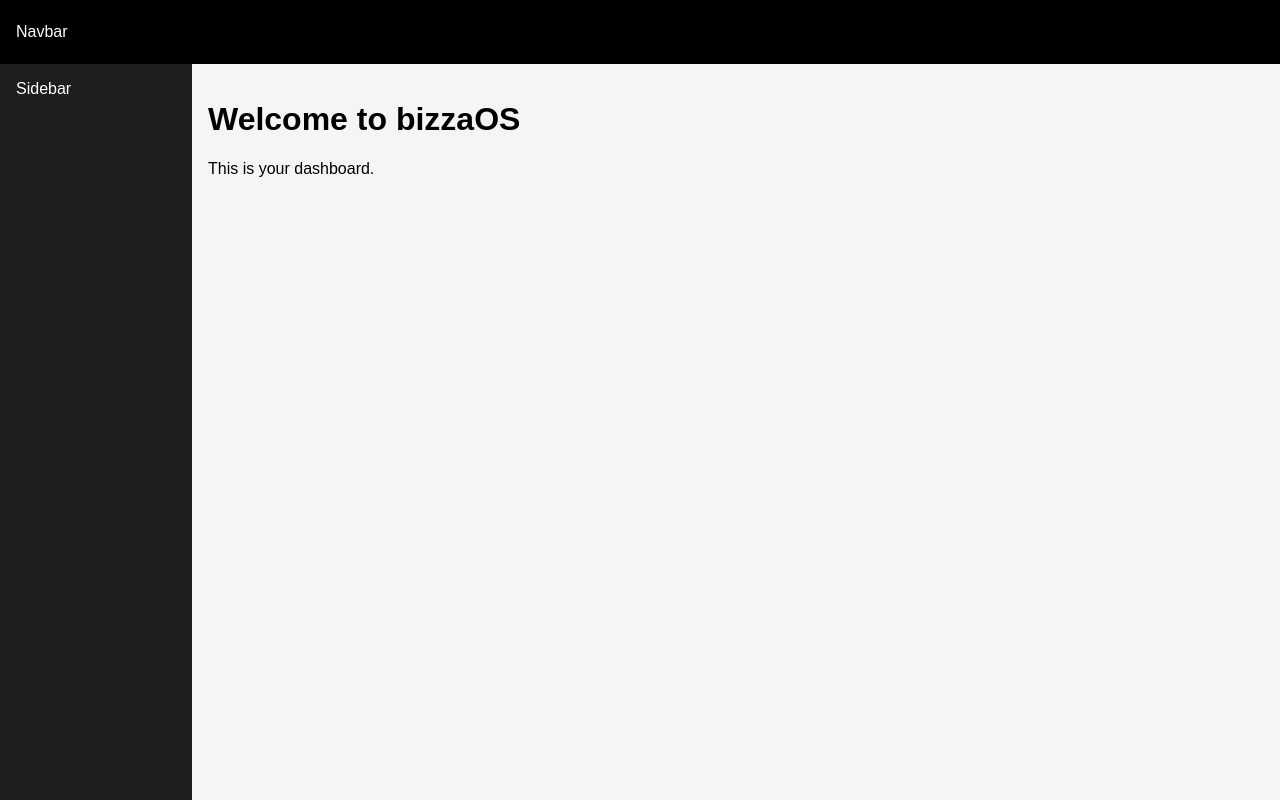
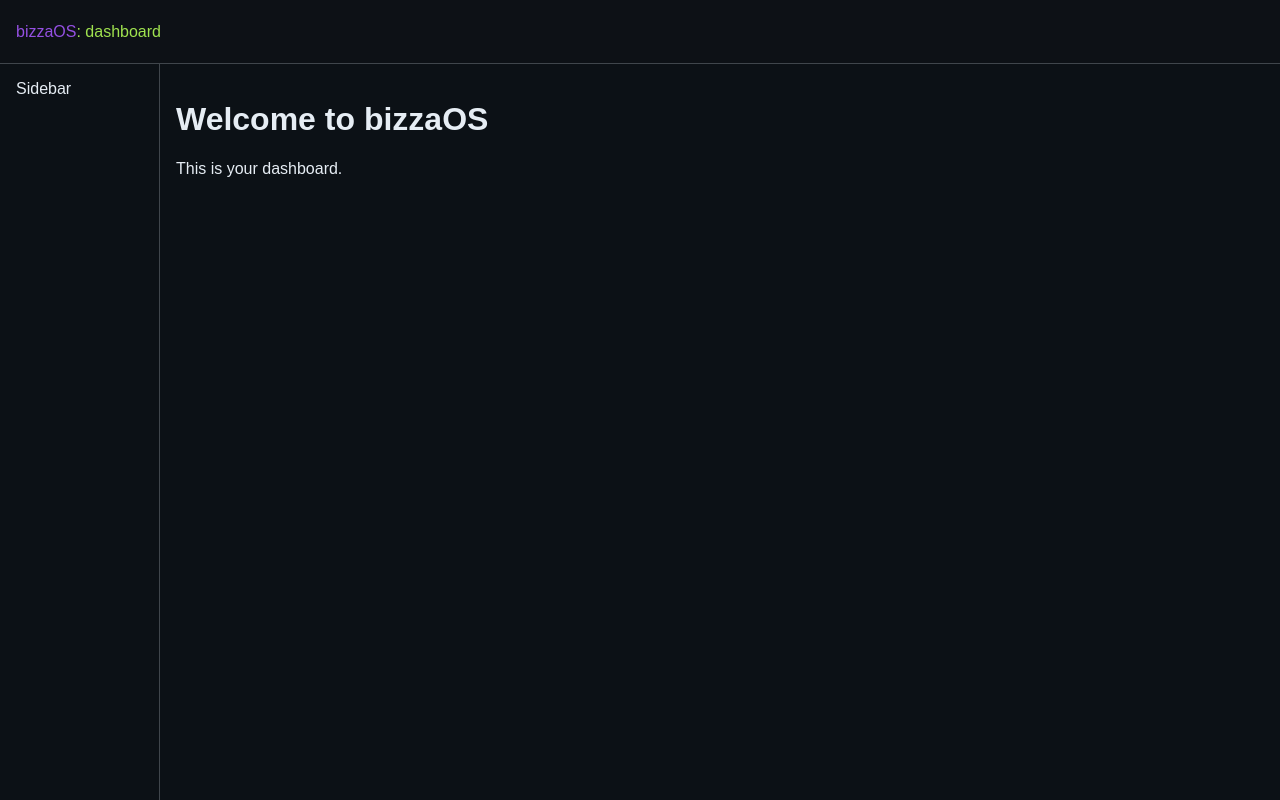
Before and after one commit to dragenox/bizzaOS, a website with bundled scripts: page public/index.html in a window 1280 px wide. Built offline with nearby package versions, Linux system fonts and the light colour scheme.

Commit message:
add no scroll

```diff
--- a/public/css/dashboard.css
+++ b/public/css/dashboard.css
@@ -1,17 +1,31 @@
 /* public/css/dashboard.css */
 :root {
+
+    --github-navbar: #0d1116;
+    --github-aside: #0c1116;
+    --github-main: #0c1116;
+    --github-border-color: #40464c;
+    --github-dark-color: #020408;
+    --github-font-color: #e6edf4;
+
     --navbar-height: 4em;
     --navbar-padding: 0 1em;
-    --navbar-bg: black;
-    --navbar-text-color: white;
+    --navbar-bg: var(--github-navbar);
+    --navbar-font-color: var(--github-font-color);
+    --navbar-border: 1px solid var(--github-border-color);
+
+    --navbar-logo-color: #9450e2;
+    --navbar-view-color: #9fe24f;
 
     --aside-width: 10em;
     --aside-padding: 1em;
-    --aside-bg: #1e1e1e;
-    --aside-text-color: white;
+    --aside-bg: var(--github-aside);
+    --aside-font-color: var(--github-font-color);
+    --aside-border: 1px solid var(--github-border-color);
 
     --main-padding: 1em;
-    --main-bg: #f5f5f5;
+    --main-bg: var(--github-main);
+    --main-font-color: var(--github-font-color);
 
 }
 
@@ -23,26 +37,41 @@ body {
 .navbar {
     height: var(--navbar-height);
     background: var(--navbar-bg);
-  color: var(--navbar-text-color);
+    color: var(--navbar-font-color);
     display: flex;
     align-items: center;
     padding: var(--navbar-padding);
+    border-bottom: var(--navbar-border);
+}
+
+.navbar .logo {
+    color: var(--navbar-logo-color);
+}
+
+.navbar .view {
+    display: inline-flex;
+    color: var(--navbar-view-color);
 }
 
 .layout {
     display: flex;
     height: calc(100vh - var(--navbar-height));
+    overflow: hidden;
 }
 
 .aside {
+    overflow-y: auto;
     width: var(--aside-width);
     background: var(--aside-bg);
-  color: var(--aside-text-color);
+    color: var(--aside-font-color);
     padding: var(--aside-padding);
+    border-right: var(--aside-border);
 }
 
 .main {
+    overflow-y: auto;
     flex: 1;
     background: var(--main-bg);
+    color: var(--main-font-color);
     padding: var(--main-padding);
 }
--- a/public/index.html
+++ b/public/index.html
@@ -5,7 +5,7 @@
   <meta name="viewport" content="width=device-width, initial-scale=1.0">
   <title>bizzaOS</title>
 
-  <link rel="stylesheet" href="styles.css">
+  <link rel="stylesheet" href="style.css">
   <link rel="stylesheet" href="css/dashboard.css">
 </head>
 
--- a/public/style.css
+++ b/public/style.css
@@ -2,3 +2,18 @@
 * {
   box-sizing: border-box;
 }
+
+/* disable scroll */
+html, body {
+  height: 100%;
+  margin: 0;
+  overflow: hidden;
+}
+
+/* app fills screen area */
+#app {
+  height: 100vh;
+  width: 100vw;
+  display: flex;
+  flex-direction: column;
+}
--- a/public/views/dashboard.html
+++ b/public/views/dashboard.html
@@ -1,6 +1,9 @@
 <!-- views/dashboard.html -->
 <nav class="navbar">
-    Navbar
+    <div class="logo">bizzaOS</div>
+    <div class="view">:&nbsp;
+        <div class="name">dashboard</div>
+    </div>
 </nav>
 
 <div class="layout">
@@ -9,6 +12,6 @@
     </aside>
 
     <main class="main">
-        Main Content
+        <!-- Main Content -->
     </main>
 </div>
```
Also changed, not shown: public/css/themes/gitthub-dark.css (added). Lines whose indentation alone changed are shown as unchanged.
